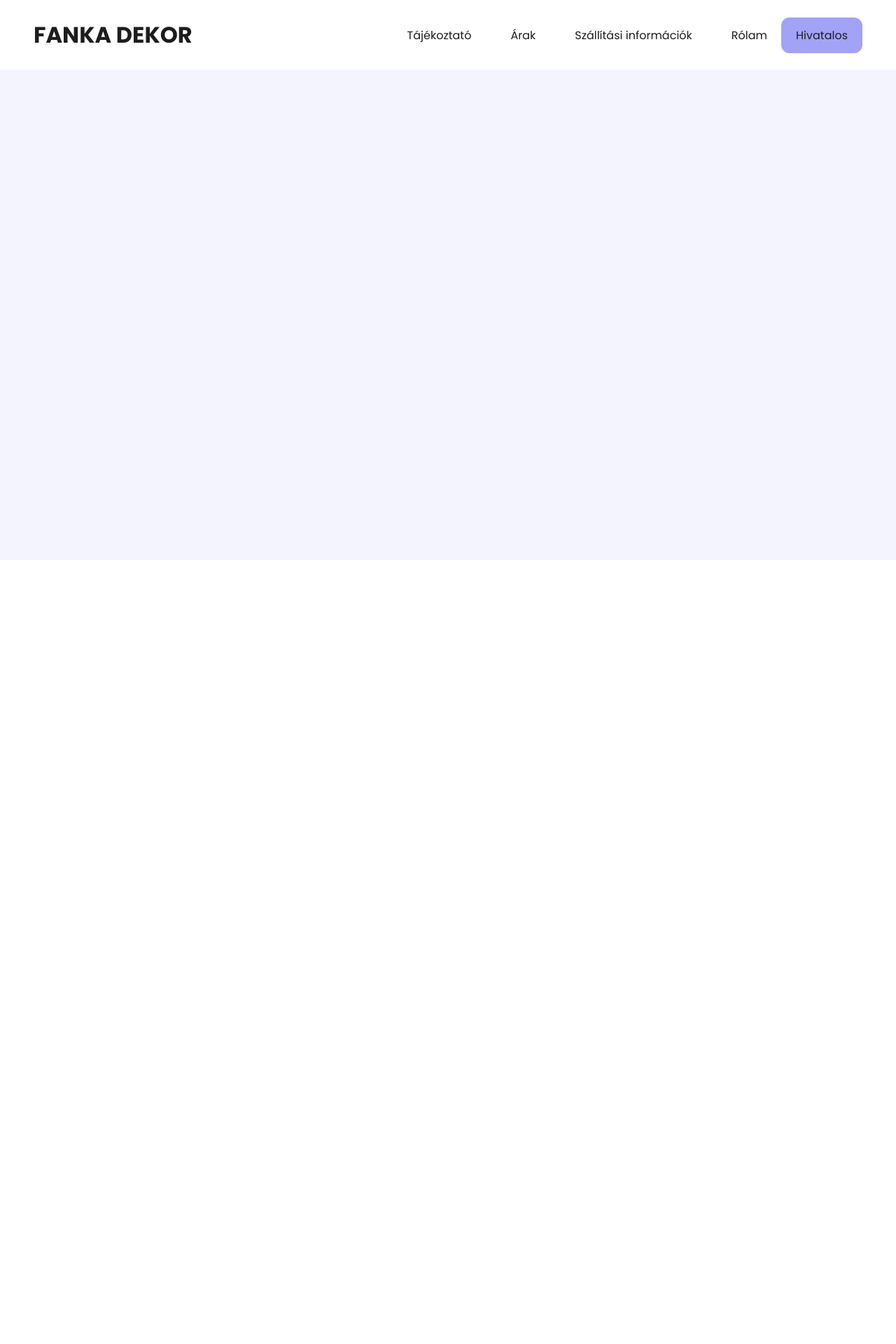
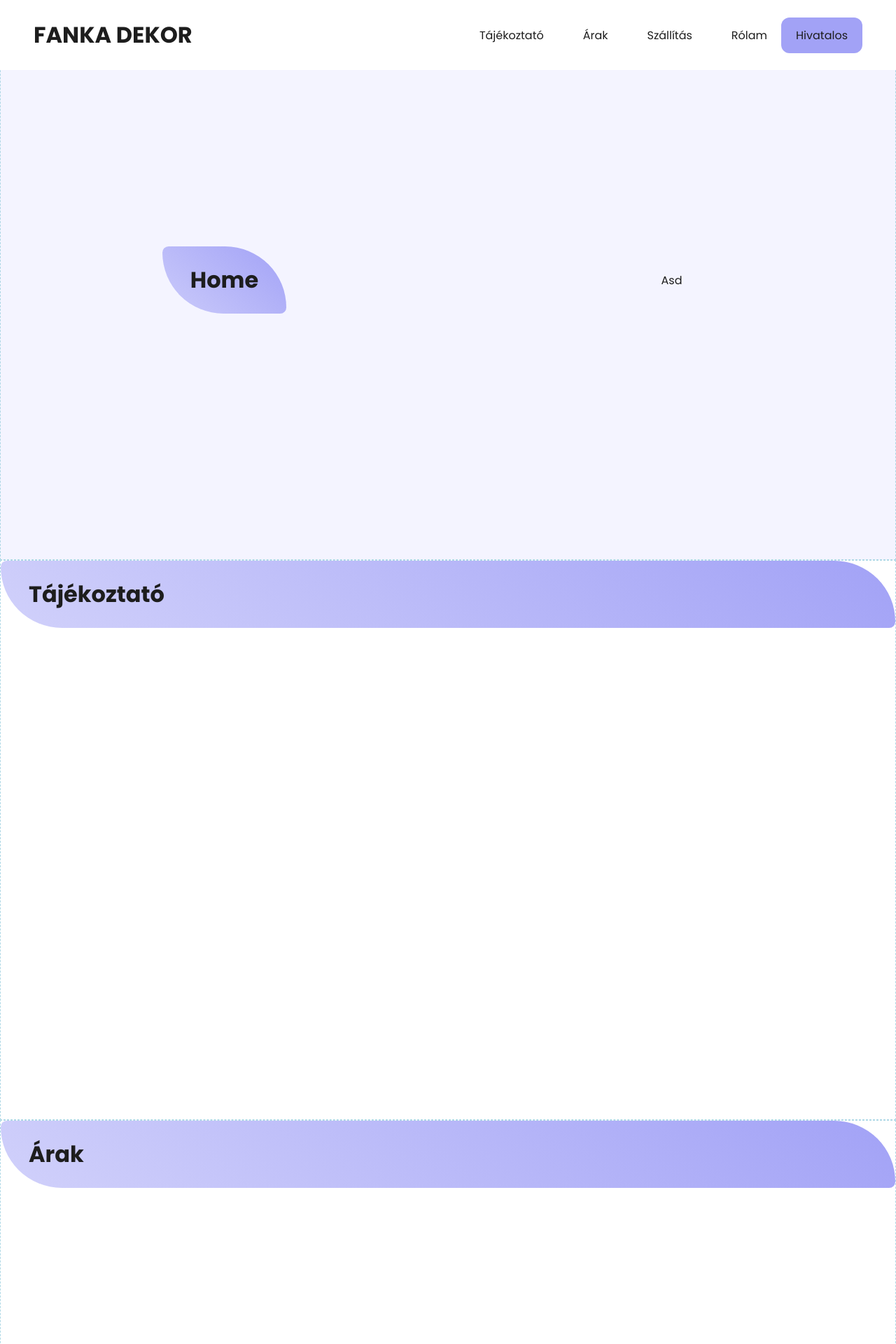
Before and after one commit to BuildITdemo/fanka-decor, a React (Create React App) app: page / in a window 1280 px wide. Shown: the top 1920 px of the page at 70% size. Before the commit the page ends 800 px from the top, so only its background shows below. Built offline with nearby package versions, Linux system fonts and the light colour scheme.

Commit message:
smooth scroll

```diff
--- a/package.json
+++ b/package.json
@@ -13,6 +13,7 @@
     "react-icons": "^4.4.0",
     "react-router-dom": "^6.3.0",
     "react-scripts": "5.0.1",
+    "react-scroll": "^1.8.7",
     "router": "^1.3.7",
     "sass": "^1.53.0",
     "web-vitals": "^2.1.4"
--- a/src/App.js
+++ b/src/App.js
@@ -1,7 +1,6 @@
 import Layout from "./components/Layout";
-import { Routes, Route } from "react-router-dom";
 import Home from "./pages/home/Home";
-import Leaflet from "./pages/Leaflet";
+import Infos from "./pages/Infos";
 import Prices from "./pages/Prices";
 import DeliveryInformations from "./pages/DeliveryInformations";
 import AboutMe from "./pages/AboutMe";
@@ -9,13 +8,11 @@ import AboutMe from "./pages/AboutMe";
 function App() {
   return (
     <Layout>
-      <Routes>
-        <Route exact path="/fanka-decor" element={<Home />} />
-        <Route exact path="/fanka-decor/tajekoztato" element={<Leaflet />} />
-        <Route exact path="/fanka-decor/arak" element={<Prices />} />
-        <Route exact path="/fanka-decor/szallitasi-informaciok" element={<DeliveryInformations />} />
-        <Route exact path="/fanka-decor/rolam" element={<AboutMe />} />
-      </Routes>
+        <Home />
+        <Infos />
+        <Prices />
+        <DeliveryInformations />
+        <AboutMe />
     </Layout>
   );
 }
--- a/src/components/Header.js
+++ b/src/components/Header.js
@@ -2,10 +2,11 @@ import React, { useEffect, useState, useLayoutEffect } from 'react'
 import classes from './Header.module.scss';
 import { BiMenuAltRight } from 'react-icons/bi';
 import { AiOutlineClose } from 'react-icons/ai';
-import { Link, useNavigate } from 'react-router-dom';
+// import { Link, useNavigate } from 'react-router-dom';
+import { Link, } from 'react-scroll';
 
 const Header = () => {
-    const navigate = useNavigate();
+    // const navigate = useNavigate();
     const [menuOpen, setMenuOpen] = useState(false);
     const [size, setSize] = useState({
         width: null,
@@ -45,7 +46,7 @@ const Header = () => {
     const ctaClickHandler = () => {
         console.log(size.width < 768);
         menuToggleHandler();
-        navigate('/fanka-decor/hivatalos');
+        // navigate('/fanka-decor/hivatalos');
     }
 
     return (
@@ -58,20 +59,74 @@ const Header = () => {
                     ${menuOpen && size.width < 768 ? classes.isMenu : ""}`
                 }>
                     <ul>
-                        <li>
+                        {/* <li>
                             <Link to='/fanka-decor/tajekoztato' onClick={menuToggleHandler}>Tájékoztató</Link>
+                        </li> */}
+                        <li className={classes['nav-item']}>
+                            <Link
+                                activeClass="active"
+                                to="infos"
+                                spy={true}
+                                smooth={true}
+                                offset={-100}
+                                duration={500}>
+                                Tájékoztató
+                            </Link>
                         </li>
-                        <li>
+                        {/* <li>
                             <Link to='/fanka-decor/arak' onClick={menuToggleHandler}>Árak</Link>
+                        </li> */}
+                        <li className={classes['nav-item']}>
+                            <Link
+                                activeClass="active"
+                                to="prices"
+                                spy={true}
+                                smooth={true}
+                                offset={-100}
+                                duration={500}>
+                                Árak
+                            </Link>
                         </li>
-                        <li>
+                        {/* <li>
                             <Link to='/fanka-decor/szallitasi-informaciok' onClick={menuToggleHandler}>Szállítási információk</Link>
+                        </li> */}
+                        <li className={classes['nav-item']}>
+                            <Link
+                                activeClass="active"
+                                to="delivery"
+                                spy={true}
+                                smooth={true}
+                                offset={-100}
+                                duration={500}>
+                                Szállítás
+                            </Link>
                         </li>
-                        <li>
+                        {/* <li>
                             <Link to='/fanka-decor/rolam' onClick={menuToggleHandler}>Rólam</Link>
+                        </li> */}
+                        <li className={classes['nav-item']}>
+                            <Link
+                                activeClass="active"
+                                to="aboutme"
+                                spy={true}
+                                smooth={true}
+                                offset={-100}
+                                duration={500}>
+                                Rólam
+                            </Link>
                         </li>
                     </ul>
-                    <button onClick={ctaClickHandler}>Hivatalos</button>
+                    <button onClick={ctaClickHandler}>
+                        <Link
+                            activeClass="active"
+                            to="section1"
+                            spy={true}
+                            smooth={true}
+                            offset={-100}
+                            duration={500}>
+                            Hivatalos
+                        </Link>
+                    </button>
                 </nav>
                 <div className={classes.header__content__toggle}>
                     {!menuOpen ? <BiMenuAltRight onClick={menuToggleHandler} /> : <AiOutlineClose onClick={menuToggleHandler} />}
--- a/src/components/Header.module.scss
+++ b/src/components/Header.module.scss
@@ -6,7 +6,7 @@
     height: $headerHeight;
     padding: 0 1.5rem;
     z-index: 100;
-    position: sticky;
+    position: fixed;
     @include breakpoint(md) {
         padding: 0 3rem;
     }
@@ -84,11 +84,14 @@
                         transition: 0.3s ease all;
 
                         &:hover {
-                            background: rgba($light, 0.1);
+                            background: rgba($primary, 0.2);
                         }
-                        &:active {
-                            border-radius: calc(#{$borderRadius} + 6px);
-                            background: linear-gradient(rgba($light, .1) rgba($light, 0.2));
+                        // &:active {
+                        //     border-radius: calc(#{$borderRadius} + 6px);
+                        //     background: linear-gradient(rgba($light, .1) rgba($light, 0.2));
+                        // }
+                        &.active {
+                            border: 1px solid red;
                         }
                     }
                 }
@@ -141,3 +144,7 @@
         }
     }
 }
+
+.nav-item > .active {
+    border: 1px solid black;
+}
--- a/src/components/Layout.module.scss
+++ b/src/components/Layout.module.scss
@@ -4,7 +4,6 @@
     height: 100vh;
     background: $bg;
     display: flex;
-    justify-content: center;
     align-items: center;
     position: absolute;
     right: 0;
@@ -12,6 +11,13 @@
     top: 0;
     bottom: 0;
     z-index: 1;
+    flex-direction: column;
+
+    & > div {
+        min-height: 100vh;
+        width: 100%;
+        border: 1px dashed lightblue;
+    }
 
     h1 {
         padding: 1.5rem 2.5rem;
--- a/src/pages/AboutMe.js
+++ b/src/pages/AboutMe.js
@@ -1,7 +1,11 @@
 import React from 'react'
 
 const AboutMe = () => {
-    return <h1>Rólam</h1>;
+    return (
+        <div id='aboutme'>
+            <h1>Rólam</h1>
+        </div>
+    );
 }
 
 export default AboutMe
--- a/src/pages/DeliveryInformations.js
+++ b/src/pages/DeliveryInformations.js
@@ -1,7 +1,11 @@
 import React from 'react'
 
 const DeliveryInformations = () => {
-    return <h1>Szállítási információk</h1>;
+    return (
+        <div id='delivery'>
+            <h1>Szállítási információk</h1>
+        </div>
+    );
 }
 
 export default DeliveryInformations
--- /dev/null
+++ b/src/pages/Infos.js
@@ -0,0 +1,11 @@
+import React from 'react'
+
+const Infos = () => {
+    return (
+        <div id='infos'>
+            <h1>Tájékoztató</h1>
+        </div>
+    );
+}
+
+export default Infos
--- a/src/pages/Leaflet.js
+++ /dev/null
@@ -1,7 +0,0 @@
-import React from 'react'
-
-const Leaflet = () => {
-    return <h1>Tájékoztató</h1>;
-}
-
-export default Leaflet
--- a/src/pages/Prices.js
+++ b/src/pages/Prices.js
@@ -1,7 +1,11 @@
 import React from 'react'
 
 const Prices = () => {
-    return <h1>Árak</h1>;
+    return (
+        <div id='prices'>
+            <h1>Árak</h1>
+        </div>
+    );
 }
 
 export default Prices
--- a/src/pages/home/Home.js
+++ b/src/pages/home/Home.js
@@ -3,7 +3,7 @@ import classes from './Home.module.scss';
 
 const Home = () => {
     return (
-        <div className={`${classes.container} ${classes['flex-direction']}`}>
+        <div className={`${classes.container} ${classes['flex-direction']}`} id='home'>
             <div className={classes.container__image}>
                 <h1>Home</h1>
             </div>
```
Also changed, not shown: 1 other file (tests, documents, lock files or other folders).
